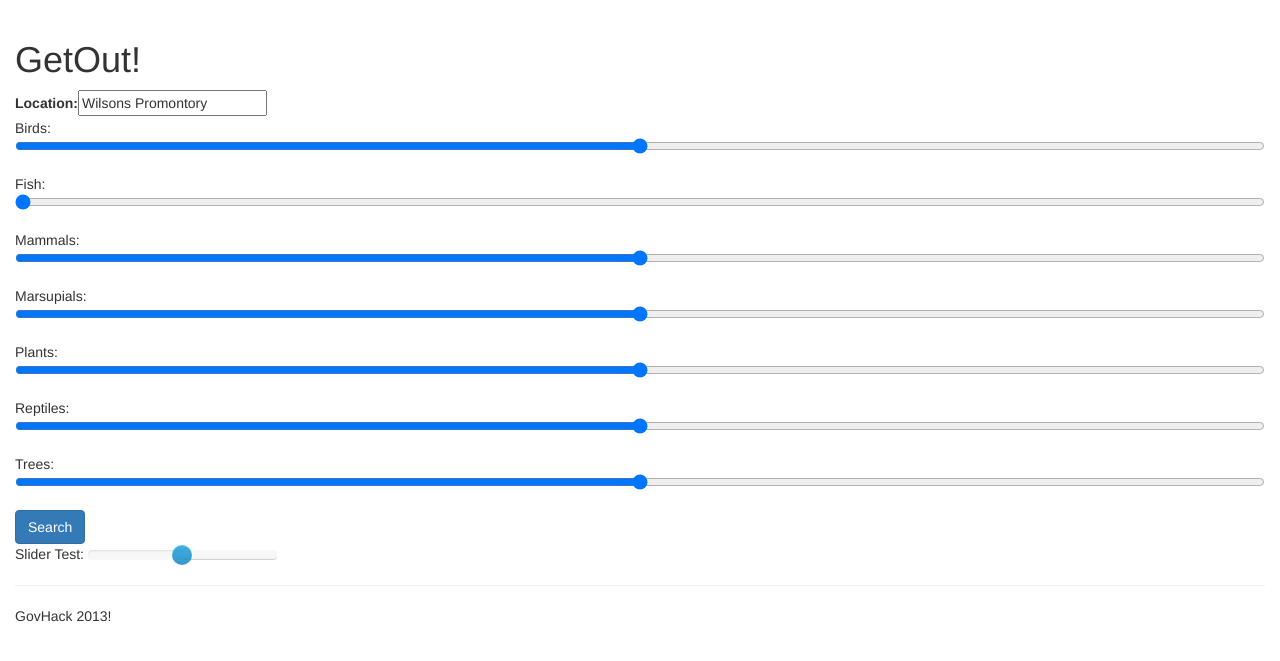
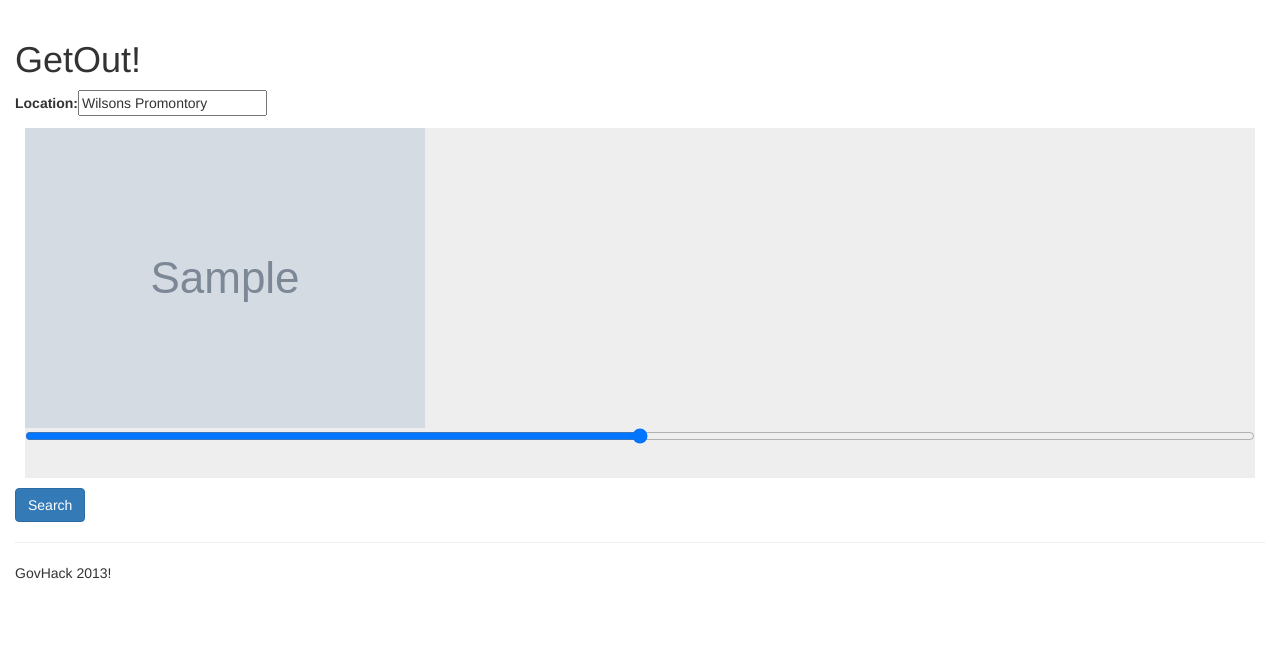
Before and after one commit to Get-out/getout, a Django app: template get_out/templates/index.html in a window 1280 px wide. Shown: the part 50-711 px from the top of the page. Run offline with Django 3.2, Linux system fonts and the light colour scheme; tables that the repository leaves empty hold one stand-in row (values such as "Sample post"); the template is opened without the code that fills it: values that come from a table or form of the project are taken from there, most other values are stand-ins (such as "Sample title", 1, 10 or a date in 2020); grey boxes marked "Sample" are stand-in pictures; some libraries are stand-ins or nearby versions.

Commit message:
Dynamically building animal sliders and removing unneccesary code

```diff
--- a/get_out/templates/index.html
+++ b/get_out/templates/index.html
@@ -6,29 +6,18 @@
 		<form action="/list" method="get">
         {% load bootstrap %}
         {{ form|bootstrap }}
-        <div>
-            Birds:<input type="range" name="birds"  min="0" max="10" value="5"><br>
-            Fish:<input type="range" name="fish"  min="0" max="10" value="0"><br>
-            Mammals:<input type="range" name="mammals"  min="0" max="10" value="5"><br>
-            Marsupials:<input type="range" name="marsupials" min="0" max="10" value="5"><br>
-            Plants:<input type="range" name="plants" min="0" max="10" value="5"><br>
-            Reptiles:<input type="range" name="reptiles" min="0" max="10" value="5"><br>
-            Trees:<input type="range" name="trees" min="0" max="10" value="5"><br>
+        {% for x in things %}
+        <div class="row-fluid show-grid chunky">
+        <div class="span1">
+            <img src="{{ x.image }}" class="thingimg"></img>
+          </a>
         </div>
+        <div class="span11">
+            <input type="range" name={{ x.description }}  min="0" max="10" value="5" style="float:left"><br>
+        </div>
+        </div>
+        {% endfor %}
         <input class="btn btn-primary btn-large" type="submit" value="Search" />
     </form>
 	</div>
-    Slider Test:
-    <input type="text" class="slider" value="5" data-slider-min="0" data-slider-max="10" data-slider-step="1" data-slider-value="5" data-slider-orientation="horizontal" data-slider-selection="after" data-slider-tooltip="hide">
 {% endblock %}
-{% block extrajs %}
-    <script src="/static/js/bootstrap-slider.js"></script>
-    <script type="text/javascript">
-
-    $('.slider').slider()
-    /*function HelloWorld()
-    {
-       alert("Hello World");
-    }*/
-    </script>
-{% endblock %}
```
